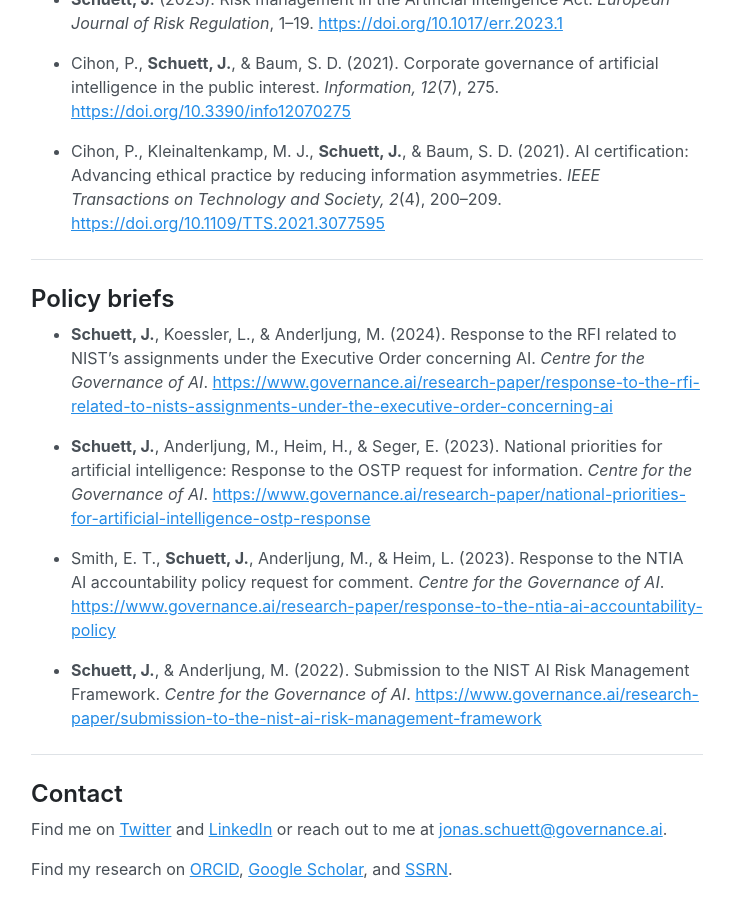
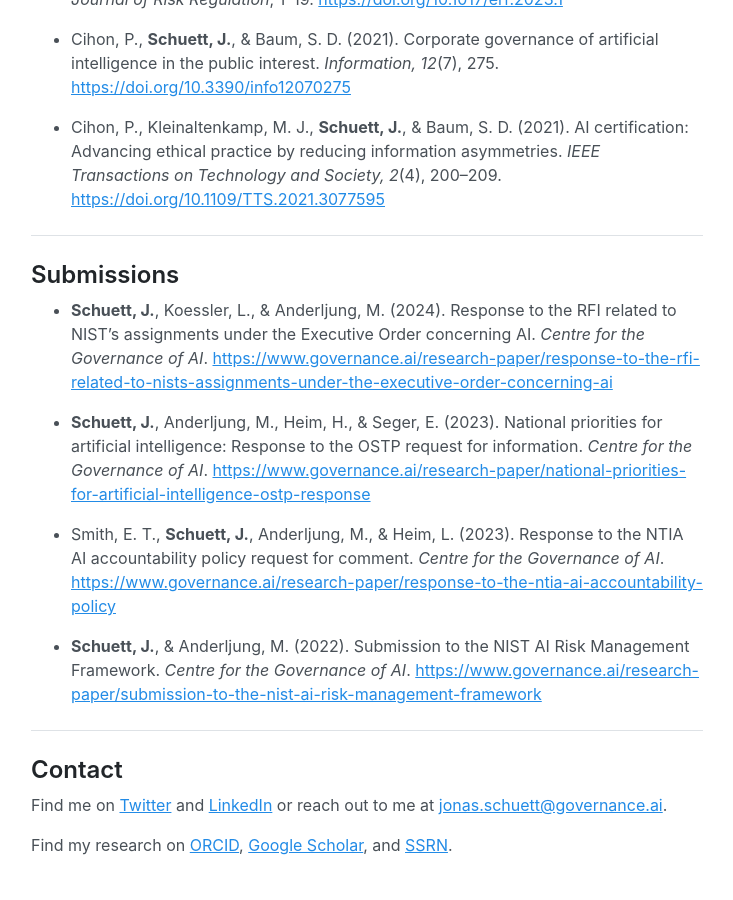
Before and after one commit to jonasschuett/jonasschuett.github.io, a Jekyll site: the page built from _posts/2020-04-04-introduction.md, in a window 1280 px wide and 900 px high, scrolled down 5682 px. Shown: the whole window, without its empty margins (273-1006 px from the left). Built offline with Jekyll 4.4.1, drawn with Linux system fonts in a browser that asks for light colours.

Commit message:
Update 2020-04-04-introduction.md

```diff
--- a/_posts/2020-04-04-introduction.md
+++ b/_posts/2020-04-04-introduction.md
@@ -102,25 +102,25 @@ Previous research projects:
 
 ## Publications
 
-- **Schuett, J.**, Reuel, A., & Carlier, A. (2024). How to design an AI ethics board. _AI and Ethics_. <https://doi.org/10.1007/s43681-023-00409-y>
+**Schuett, J.**, Reuel, A., & Carlier, A. (2024). How to design an AI ethics board. _AI and Ethics_. <https://doi.org/10.1007/s43681-023-00409-y>
 
-- Anderljung, M., Smith, E. T., O’Brien, J., Soder, L., Bucknall, B., Bluemke, E., **Schuett, J.**, Trager, R., Strahm, L., & Chowdhury, R. (2023). _Towards publicly accountable frontier LLMs: Building an external scrutiny ecosystem under the ASPIRE framework_. arXiv. <https://arxiv.org/abs/2311.14711>
+Anderljung, M., Smith, E. T., O’Brien, J., Soder, L., Bucknall, B., Bluemke, E., **Schuett, J.**, Trager, R., Strahm, L., & Chowdhury, R. (2023). _Towards publicly accountable frontier LLMs: Building an external scrutiny ecosystem under the ASPIRE framework_. arXiv. <https://arxiv.org/abs/2311.14711>
 
-- **Schuett, J.** (2023). Three lines of defense against risks from AI. _AI & Society_. <https://doi.org/10.1007/s00146-023-01811-0>
+**Schuett, J.** (2023). Three lines of defense against risks from AI. _AI & Society_. <https://doi.org/10.1007/s00146-023-01811-0>
 
-- Alaga, J., & **Schuett, J.** (2023). _Coordinated pausing: An evaluation-based coordination scheme for frontier AI developers_. arXiv. <https://arxiv.org/abs/2310.00374>
+Alaga, J., & **Schuett, J.** (2023). _Coordinated pausing: An evaluation-based coordination scheme for frontier AI developers_. arXiv. <https://arxiv.org/abs/2310.00374>
 
-- Seger, E., Dreksler, N., Moulange, R., Dardaman, E., **Schuett, J.**, Wei, K., Winter, C., Arnold, M., ÓhÉigeartaigh, S., Korinek, A., Anderljung, M., Bucknall, B., Chan, A., Stafford, E., Koessler, L., Ovadya, A., Garfinkel, B., Bluemke, E., Aird, M., Levermore, P., Hazell, J., & Gupta, A. (2023). _Open-sourcing highly capable foundation models: An evaluation of risks, benefits, and alternative methods for pursuing open-source objectives_. arXiv. <https://arxiv.org/abs/2311.09227>
+Seger, E., Dreksler, N., Moulange, R., Dardaman, E., **Schuett, J.**, Wei, K., Winter, C., Arnold, M., ÓhÉigeartaigh, S., Korinek, A., Anderljung, M., Bucknall, B., Chan, A., Stafford, E., Koessler, L., Ovadya, A., Garfinkel, B., Bluemke, E., Aird, M., Levermore, P., Hazell, J., & Gupta, A. (2023). _Open-sourcing highly capable foundation models: An evaluation of risks, benefits, and alternative methods for pursuing open-source objectives_. arXiv. <https://arxiv.org/abs/2311.09227>
 
-- Koessler, L., & **Schuett, J.** (2023). _Risk assessment at AGI companies: A review of popular risk assessment techniques from other safety-critical industries_. arXiv. <https://arxiv.org/abs/2307.08823>
+Koessler, L., & **Schuett, J.** (2023). _Risk assessment at AGI companies: A review of popular risk assessment techniques from other safety-critical industries_. arXiv. <https://arxiv.org/abs/2307.08823>
 
-- Anderljung, M., Barnhart, J., Korinek, A., Leung, J., O’Keefe, C., Whittlestone, J., Avin, S., Brundage, M., Bullock, J., Cass-Beggs, D., Chang, B., Collins, T., Fist, F., Hadfield, G., Hayes, A., Ho, L., Hooker, S., Horvitz, E., Kolt, N., **Schuett, J.**, Shavit, Y., Siddarth, D., Trager, R., & Wolf, K. (2023). _Frontier AI regulation: Managing emerging risks to public safety_. arXiv. <https://arxiv.org/abs/2307.03718>
+Anderljung, M., Barnhart, J., Korinek, A., Leung, J., O’Keefe, C., Whittlestone, J., Avin, S., Brundage, M., Bullock, J., Cass-Beggs, D., Chang, B., Collins, T., Fist, F., Hadfield, G., Hayes, A., Ho, L., Hooker, S., Horvitz, E., Kolt, N., **Schuett, J.**, Shavit, Y., Siddarth, D., Trager, R., & Wolf, K. (2023). _Frontier AI regulation: Managing emerging risks to public safety_. arXiv. <https://arxiv.org/abs/2307.03718>
 
-- **Schuett, J.** (2023). _AGI labs need an internal audit function_. arXiv. <https://arxiv.org/abs/2305.17038>
+**Schuett, J.** (2023). _AGI labs need an internal audit function_. arXiv. <https://arxiv.org/abs/2305.17038>
 
-- **Schuett, J.**, Dreksler, N., Anderljung, M., McCaffary, D., Heim, L., Bluemke, E., & Garfinkel, B. (2023). _Towards best practices in AGI safety and governance: A survey of expert opinion_. arXiv. <https://arxiv.org/abs/2305.07153>
+**Schuett, J.**, Dreksler, N., Anderljung, M., McCaffary, D., Heim, L., Bluemke, E., & Garfinkel, B. (2023). _Towards best practices in AGI safety and governance: A survey of expert opinion_. arXiv. <https://arxiv.org/abs/2305.07153>
 
-- **Schuett, J.** (2023). Defining the scope of AI regulations. _Law, Innovation and Technology, 15_(1), 60–82. [https://doi.org/10.1080/17579961-2023-2184135](https://doi.org/10.1080/17579961.2023.2184135)
+**Schuett, J.** (2023). Defining the scope of AI regulations. _Law, Innovation and Technology, 15_(1), 60–82. [https://doi.org/10.1080/17579961-2023-2184135](https://doi.org/10.1080/17579961.2023.2184135)
 
 - Mökander, J., **Schuett, J.**, Kirk, H. R., & Floridi, L. (2023). Auditing large language models: A three-layered approach. _AI and Ethics_. <https://doi.org/10.1007/s43681-023-00289-2>
 
@@ -132,7 +132,7 @@ Previous research projects:
 
 ---
 
-## Policy briefs
+## Submissions
 
 - **Schuett, J.**, Koessler, L., & Anderljung, M. (2024). Response to the RFI related to NIST's assignments under the Executive Order concerning AI. _Centre for the Governance of AI_. <https://www.governance.ai/research-paper/response-to-the-rfi-related-to-nists-assignments-under-the-executive-order-concerning-ai>
 
```
